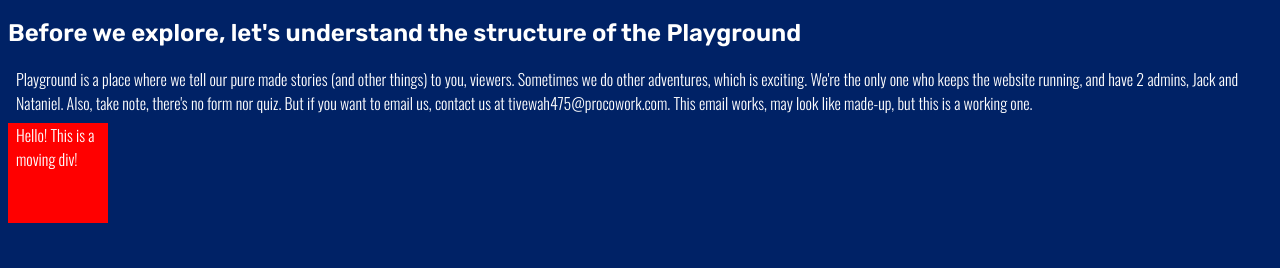
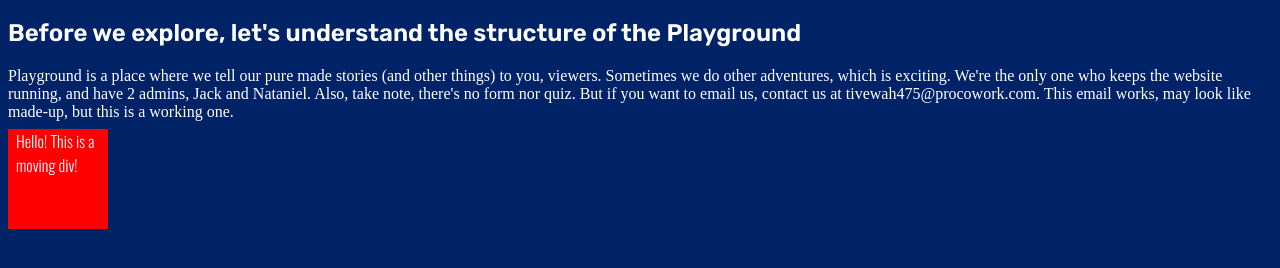
Before and after one commit to TheRobotCodingMan/theplayground, a plain HTML site: page index.html in a window 1280 px wide. Shown: the part 62-330 px from the top of the page. Drawn offline with nearby package versions, Linux system fonts and the light colour scheme.

Commit message:
Update index.html

```diff
--- a/index.html
+++ b/index.html
@@ -13,7 +13,7 @@
 <body>
 <h1>Welcome to the <b><i>Playground</i></b></h1>
 <h2>Before we explore, let's understand the structure of the Playground</h2>
-<p>Playground is a place where we tell our pure made stories (and other things) to you, viewers. Sometimes we do other adventures, which is exciting. We're the only one who keeps the website running, and have 2 admins, Jack and Nataniel. Also, take note, there's no form nor quiz. But if you want to email us, contact us at tivewah475@procowork.com. This email works, may look like made-up, but this is a working one.</p>
-  <div><p class=”divp”>Hello! This is a moving div!</p></div>
+<p="sp">Playground is a place where we tell our pure made stories (and other things) to you, viewers. Sometimes we do other adventures, which is exciting. We're the only one who keeps the website running, and have 2 admins, Jack and Nataniel. Also, take note, there's no form nor quiz. But if you want to email us, contact us at tivewah475@procowork.com. This email works, may look like made-up, but this is a working one.</p>
+  <div><p>Hello! This is a moving div!</p></div>
 </body>
 </html>
```
